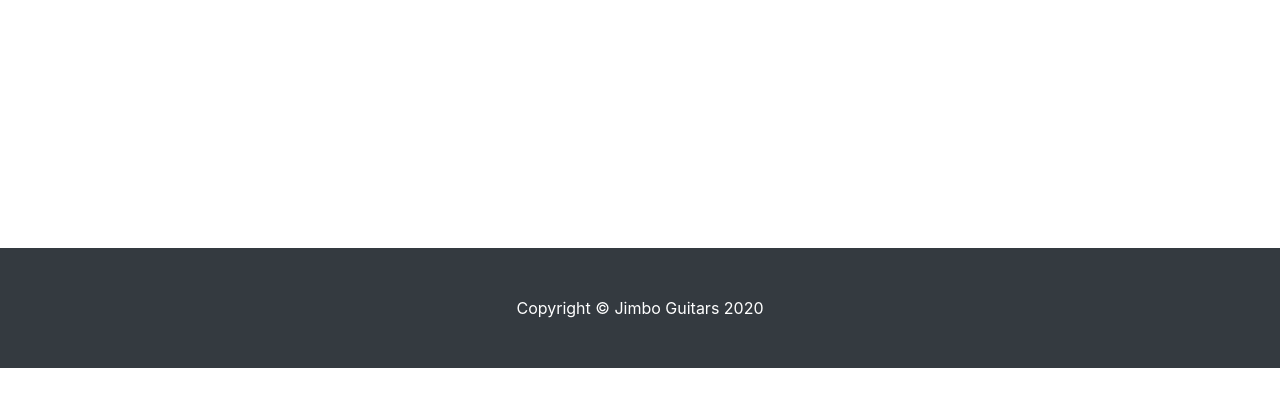
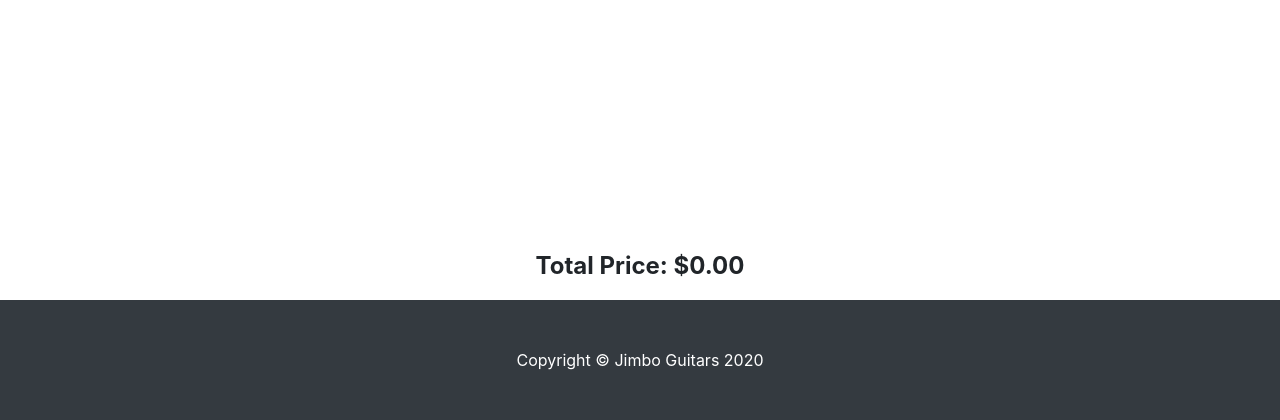
Before and after one commit to papadum-is-nice/TGC_Milestone_Project_4, a Django app: page /cart/ in a window 1280 px wide. Shown: the part 982-1402 px from the top of the page. Before the commit the page ends 1350 px from the top, so only its background shows below. Run offline with Django 3.2, Linux system fonts and the light colour scheme; some libraries are stand-ins or nearby versions.

Commit message:
displayed total price in cart

```diff
--- a/cart/views.py
+++ b/cart/views.py
@@ -18,12 +18,14 @@ def add_to_cart(request, guitar_id):
             'cost': str(guitar.cost),
             'quantity':1,
             'image_url':guitar.image.cdn_url,
+            # 'subtotal':float(guitar.cost)
         }
 
         # save the cart back to sessions
         request.session['shopping_cart'] = cart
         messages.success(request, "Guitar has been added to your cart!")
     else:
+        cart['guitar_id']['cost'] = int(cart[guitar_id]['quantity']) * int(cart[guitar_id]['cost'])
         messages.success(request, "The guitar is already in your shopping cart")
     return redirect('/show_guitars/')
 
@@ -31,9 +33,34 @@ def add_to_cart(request, guitar_id):
 def view_cart(request):
     # retrieve the cart
     cart = request.session.get('shopping_cart', {})
+    total_price = 0.00
+
+    for guitar_id,guitar in cart.items():
+        total_price += int(guitar['quantity']) * int(float(guitar['cost']))
+    print(total_price)
+
     return render(request, 'view_cart.html', {
-        'shopping_cart':cart
+        'shopping_cart':cart,
+        'total_price':total_price
     })
+
+# def total_price(request, guitar_id):
+#     guitar = get_object_or_404(Guitars, pk=guitar_id)
+#     cart = request.session.get('shopping_cart', {})
+#     cart[guitar_id] = {
+#     # 'id':guitar_id,
+#     # 'name': game.name,
+#     # 'price': str(game.price),
+#     # 'image_url':game.image.cdn_url,
+#     'quantity':cart['quantity'],
+#     'total_price':int(cart[guitar_id]['quantity']) * float(cart[guitar_id]['price'])
+#     }
+
+#     # print(quantity)
+#     request.session['shopping_cart'] = cart
+#     return render(request, 'view_cart.html', {
+#             'total_price':total_price
+#         })
 
 def remove_from_cart(request, guitar_id):
     cart = request.session.get('shopping_cart', {})
@@ -45,7 +72,6 @@ def remove_from_cart(request, guitar_id):
         return redirect('/cart/')
 
 def adjust_cart(request, guitar_id):
-    # print(request.POST)
     quantity = int(request.POST.get('quantity'))
     cart = request.session.get('shopping_cart', {})
 
--- a/static/style/styles.css
+++ b/static/style/styles.css
@@ -220,6 +220,13 @@
 .guitar_cart .checkout_btn a {
 	width: 100%;
 	margin-bottom: 4rem;
+}
+
+.total_price {
+text-align: center;
+    font-weight: bold;
+    font-size: 1.5rem;
+    margin-bottom: 5px;
 }
 
 /*empty cart*/
--- a/templates/view_cart.html
+++ b/templates/view_cart.html
@@ -37,6 +37,9 @@
               <button type="submit" class="btn btn-primary ml-2 apply_btn" id="cart_btn_primary_id"><span class="glyphicon glyphicon-edit" aria-hidden="true"></span> &nbsp; Apply</button>
             </form>
           </div>
+          <!--<div class="row">-->
+          <!--  <p>Subtotal: ${{guitar.subtotal}}</p>-->
+          <!--</div>-->
           <div class="row">
             <a href="{% url 'remove_from_cart' guitar_id=guitar.id %}" class="btn btn-danger mt-1 remove_btn">Remove from Cart</a>
           </div>
@@ -44,6 +47,10 @@
       </div>
       {% endfor %}
     </div>
+
+    <div class="total_price">
+      <p>Total Price: ${{total_price|floatformat:2}}</p>
+    </div>
     <div class="checkout_btn">
   <a href="{% url 'checkout' %}" id="checkout" class="btn btn-success">CHECKOUT</a> {%endblock %}
   </div>
```
